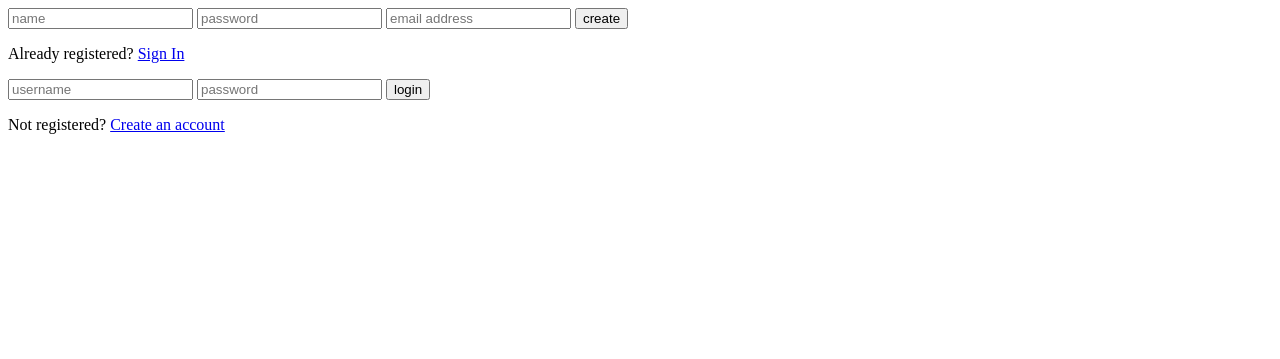
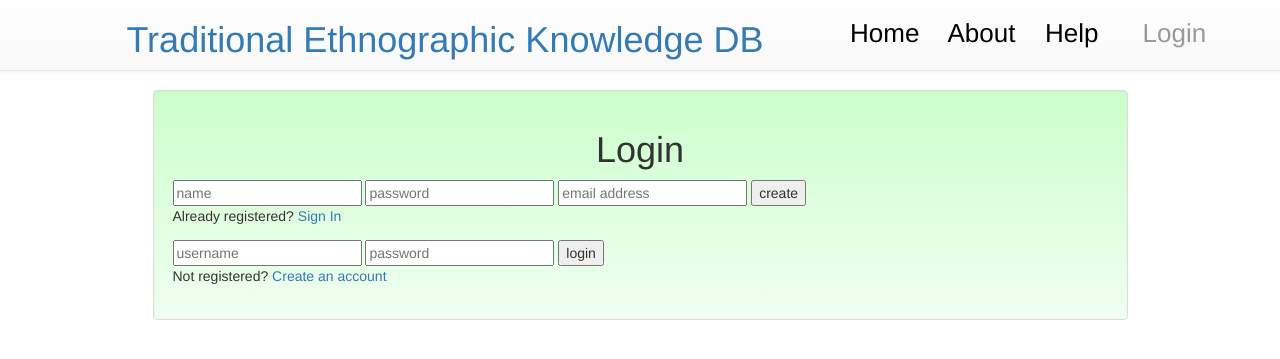
Before and after one commit to Ecotrust/TEKDB, a Django app: page /login/ in a window 1280 px wide. Shown: the top 359 px of the page. Run offline with Django 3.2, Linux system fonts and the light colour scheme; some libraries are stand-ins or nearby versions.

Commit message:
adding styling and tying header together

```diff
--- a/code/TEKDB/explore/templates/base.html
+++ b/code/TEKDB/explore/templates/base.html
@@ -25,6 +25,36 @@
         background-color: #DDFFDD;
       }
 
+      .header-button, .header-button-disabled {
+        font-size: 26px;
+        margin-top: 5px;
+        padding-top: 10px;
+        padding-bottom: 15px;
+        border-radius: 10px;
+      }
+      .header-button {
+        color: #000;
+      }
+      .header-button-disabled {
+        color: #999;
+      }
+
+      .header-button:hover, .header-button-disabled:hover {
+        text-decoration: none !important;
+      }
+      .header-button:hover {
+        background-color: #DDFFDD;
+        color: #000;
+      }
+      .header-button-disabled:hover {
+        color: #999;
+      }
+
+      .well {
+        background-image: linear-gradient(to bottom,#CCFFCC 0,#F0ffF0 100%);
+      }
+
+
     </style>
 
     {% block extra_css %}{% endblock %}
@@ -41,7 +71,36 @@
           </div>
           <div class="col-md-4">
             {% block headerButtons %}
-            <p>placeholder</p>
+            <div class="row header-button-row">
+              {% ifnotequal pageTitle "Home" %}
+              <a href="/" class="col-md-3 header-button">
+              {% else %}
+              <a class="col-md-3 header-button-disabled">
+              {% endifnotequal %}
+                Home
+              </a>
+              {% ifnotequal pageTitle "About" %}
+              <a href="/about" class="col-md-3 header-button">
+              {% else %}
+              <a class="col-md-3 header-button-disabled">
+              {% endifnotequal %}
+                About
+              </a>
+              {% ifnotequal pageTitle "Help" %}
+              <a href="/help" class="col-md-3 header-button">
+              {% else %}
+              <a class="col-md-3 header-button-disabled">
+              {% endifnotequal %}
+                Help
+              </a>
+              {% ifnotequal pageTitle "Login" %}
+              <a href="/login" class="col-md-3 header-button">
+              {% else %}
+              <a class="col-md-3 header-button-disabled">
+              {% endifnotequal %}
+                Login
+              </a>
+            </div>
             {% endblock %}
           </div>
         </div>
--- a/code/TEKDB/login/templates/index.html
+++ b/code/TEKDB/login/templates/index.html
@@ -1,12 +1,6 @@
-
-<!--
-<html>
-
-<body>
-  <h1>template is working</h1>
-</body>
-</html>
--->
+{% extends "base.html" %}
+{% block content %}
+<h1>Login</h1>
 <div class="login-page">
   <div class="form">
     <form class="register-form">
@@ -24,3 +18,4 @@
     </form>
   </div>
 </div>
+{% endblock %}
--- a/code/TEKDB/login/views.py
+++ b/code/TEKDB/login/views.py
@@ -3,16 +3,25 @@ from django.http import HttpResponse
 from django.shortcuts import render
 
 def index(request):
-	return render(request, "index.html", {})
-	#return HttpResponse("<h1>Server error: Already Logged In")
+    context = {
+        "pageTitle": "Login",
+    }
+    return render(request, "index.html", context)
+    #return HttpResponse("<h1>Server error: Already Logged In")
 
 def forgot(request):
-	return render(request, "forgot.html", {})
-	#return HttpResponse("<h1>Forgot Password")
+    context = {
+        "pageTitle": "Forgot Login",
+    }
+    return render(request, "forgot.html", context)
+    #return HttpResponse("<h1>Forgot Password")
 
 def create(request):
-	return render(request, "create.html", {})
-	#return HttpResponse("<h1>Create Password")
+    context = {
+        "pageTitle": "Create Account",
+    }
+    return render(request, "create.html", context)
+    #return HttpResponse("<h1>Create Password")
 
 def logout(request):
-	return HttpResponse("<h1>You have Logged Out")
+    return HttpResponse("<h1>You have Logged Out")
```
